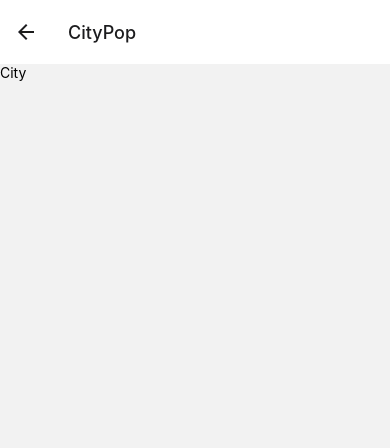
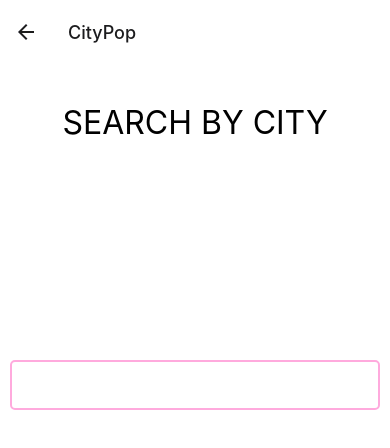
Before and after one commit to Casulu/CityPop, a React Native app: screen /CitySearch in a window 390 px wide. Shown: the top 448 px of the page. Built offline with nearby package versions, Linux system fonts and the light colour scheme.

Commit message:
Added text and input field

```diff
--- a/CitySearchScreen.tsx
+++ b/CitySearchScreen.tsx
@@ -1,12 +1,42 @@
 import * as React from 'react';
 import { StatusBar } from 'expo-status-bar';
 import { NavigationContainer } from '@react-navigation/native';
-import { StyleSheet, Text,  TouchableOpacity, View } from 'react-native';
+import { StyleSheet, Text,  TextInput,  TouchableOpacity, View } from 'react-native';
 
 const  CitySearchScreen = ({ navigation }) => {
   return (
-    <View>
-      <Text>City</Text>
+    <View style={{
+      flex: 1,
+      flexDirection: "column",
+      backgroundColor: '#fff',
+      alignItems: 'center',
+    }}>
+      <Text
+        style={{
+          flex: 1,
+          marginTop: '10%',
+          fontSize: 32
+        }}
+      >
+        SEARCH BY CITY
+      </Text>
+      <View
+        style={{
+          flex: 2,
+          alignSelf: 'stretch'
+        }}
+      >
+        <TextInput style={{
+          height: 50,
+          fontSize: 25,
+          margin: 10,
+          borderColor: '#fad',
+          borderWidth: 2,
+          borderRadius: 5,
+
+        }}/>
+      </View>
+
       <StatusBar style="auto" />
     </View>
   );
```
